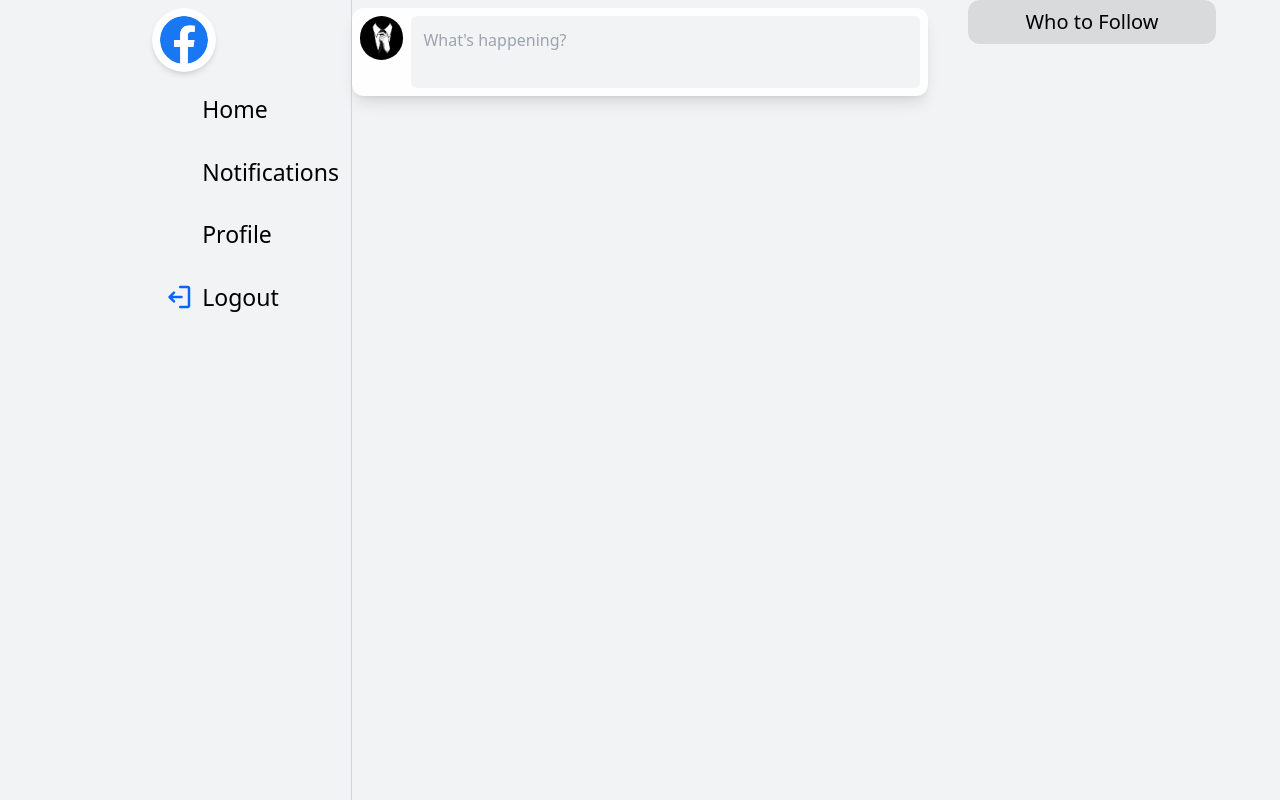
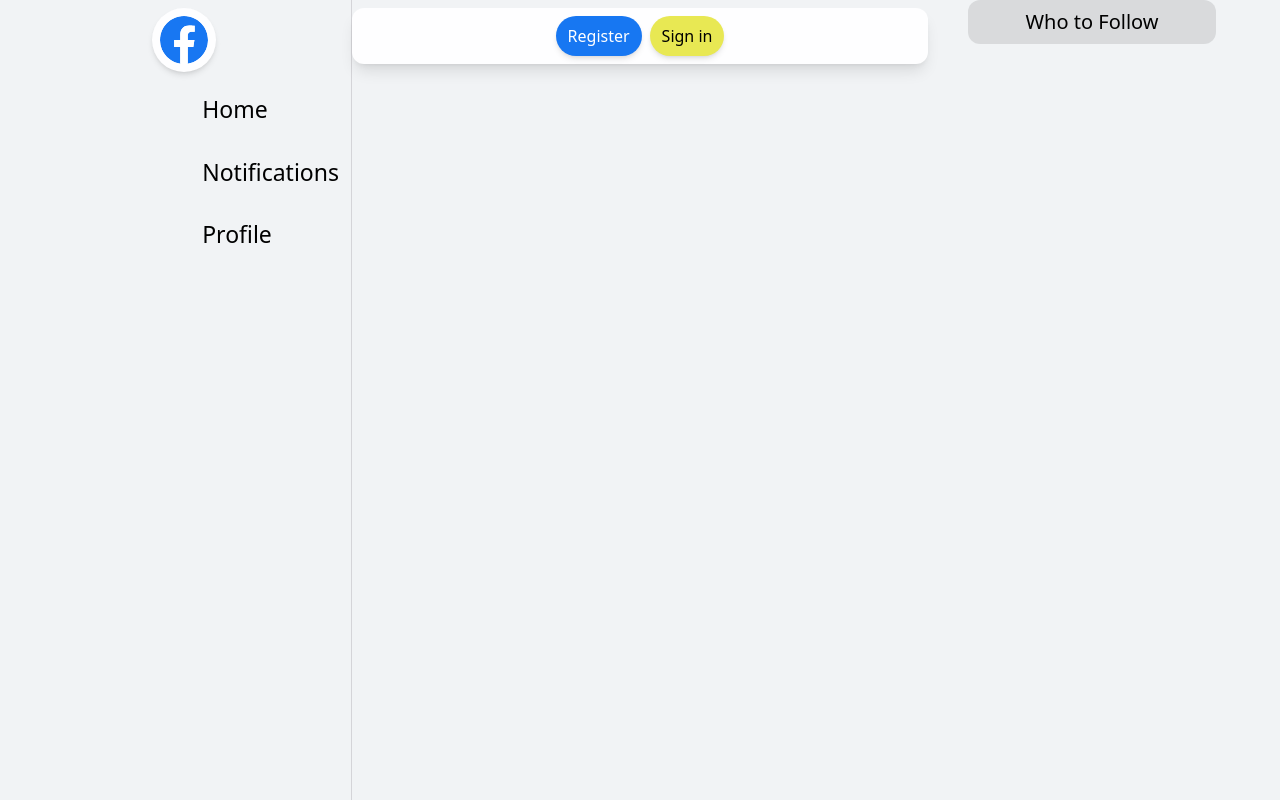
Before and after one commit to A-ryan-Kalra/facebook-fullstack-ytx, a Next.js app: page / in a window 1280 px wide. Built offline with nearby package versions, Linux system fonts and the light colour scheme; no server answers; some icons are missing.

Commit message:
working on post

```diff
--- a/components/Form.tsx
+++ b/components/Form.tsx
@@ -1,12 +1,21 @@
+import useCurrentUser from "@/hooks/useCurrentUser";
 import Image from "next/image";
 import React from "react";
+import RegisterModal from "./modals/RegisterModal";
+import useRegisterModal from "@/hooks/useRegister";
+import useLoginModal from "@/hooks/useLogin";
 
 interface FormProps {
   label: string;
 }
 function Form({ label }: FormProps) {
+  const { data: session } = useCurrentUser();
+  const register = useRegisterModal();
+  const login = useLoginModal();
+
   return (
     <div className="bg-[#FEFEFF] shadow-lg rounded-xl mt-2 p-2">
+      {session ? (
         <div className="flex gap-2">
           <div className="relative w-12 h-11  rounded-full">
             <Image
@@ -22,6 +31,22 @@ function Form({ label }: FormProps) {
             placeholder={label}
           />
         </div>
+      ) : (
+        <div className="flex items-center justify-center gap-2">
+          <button
+            className="bg-[#1777F2] hover:bg-opacity-80 shadow-md text-white px-3 py-2 rounded-full"
+            onClick={() => register.onOpen()}
+          >
+            Register
+          </button>
+          <button
+            className="bg-[#e8e853] hover:bg-opacity-80 shadow-md text-black px-3 py-2 rounded-full"
+            onClick={() => login.onOpen()}
+          >
+            Sign in
+          </button>
+        </div>
+      )}
     </div>
   );
 }
--- a/components/Modal.tsx
+++ b/components/Modal.tsx
@@ -1,5 +1,5 @@
 import { Icon } from "@iconify/react";
-import { ReactElement } from "react";
+import { ReactElement, useCallback } from "react";
 
 interface ModalProps {
   body?: ReactElement;
@@ -7,12 +7,36 @@ interface ModalProps {
   onClose: () => void;
   submit: () => void;
   toggle: () => void;
+  disabled?: boolean;
 }
 
-function Modal({ body, isOpen, toggle, onClose, submit }: ModalProps) {
+function Modal({
+  body,
+  isOpen,
+  toggle,
+  onClose,
+  submit,
+  disabled,
+}: ModalProps) {
+  const handleClose = useCallback(() => {
+    if (disabled) {
+      return;
+    }
+
+    onClose();
+  }, [onClose, disabled]);
+
+  const handleSubmit = useCallback(() => {
+    if (disabled) {
+      return;
+    }
+    submit();
+  }, [disabled, submit]);
+
   if (!isOpen) {
     return null;
   }
+
   return (
     <div className="fixed bg-black/20  inset-0 z-50">
       <div className="h-screen w-screen relative top-[27%] flex-col flex m-auto translate-y-[-27%]  px-10 py-5 gap-3 rounded-xl shadow-md bg-black max-w-3xl md:w-3/6 md:h-auto">
@@ -22,11 +46,14 @@ function Modal({ body, isOpen, toggle, onClose, submit }: ModalProps) {
             icon="jam:close"
             width={40}
             className="text-white cursor-pointer rounded-full hover:bg-white/30 transition duration-100"
-            onClick={() => onClose()}
+            onClick={handleClose}
           />
         </div>
         {body}
-        <div className="px-5 w-full flex  flex-col gap-5" onClick={submit}>
+        <div
+          className="px-5 w-full flex  flex-col gap-5"
+          onClick={handleSubmit}
+        >
           <button className="text-xl font-semibold hover:bg-white/80 mt-10 bg-white rounded-full px-5 py-3  ">
             Sign in
           </button>
--- a/components/layout/Sidebar.tsx
+++ b/components/layout/Sidebar.tsx
@@ -2,8 +2,11 @@ import React from "react";
 import SidebarItem from "./SidebarItem";
 import { Icon } from "@iconify/react";
 import { signOut } from "next-auth/react";
+import useCurrentUser from "@/hooks/useCurrentUser";
 
 function Sidebar() {
+  const { data: session } = useCurrentUser();
+
   const items = [
     {
       name: "Home",
@@ -36,6 +39,7 @@ function Sidebar() {
             href={item.href}
           />
         ))}
+        {session && (
           <SidebarItem
             name={"Logout"}
             icon={"material-symbols:logout-rounded"}
@@ -44,6 +48,7 @@ function Sidebar() {
             }}
             rotate={2}
           />
+        )}
       </div>
     </div>
   );
--- a/components/layout/SidebarItem.tsx
+++ b/components/layout/SidebarItem.tsx
@@ -1,7 +1,6 @@
 import React from "react";
 import { Icon } from "@iconify/react";
 import { useRouter } from "next/router";
-import useRegisterModal from "@/hooks/useRegister";
 
 interface SidebarItemProps {
   href?: string;
@@ -12,13 +11,12 @@ interface SidebarItemProps {
 }
 function SidebarItem({ href, name, icon, onClick, rotate }: SidebarItemProps) {
   const router = useRouter();
-  const register = useRegisterModal();
 
   const handleClick = () => {
     if (onClick) {
       return onClick();
     }
-    register.onOpen();
+
     router.push(`/${href}`);
   };
 
--- a/components/modals/LoginModal.tsx
+++ b/components/modals/LoginModal.tsx
@@ -3,6 +3,7 @@ import Modal from "../Modal";
 import useLoginModal from "@/hooks/useLogin";
 import useRegisterModal from "@/hooks/useRegister";
 import { signIn } from "next-auth/react";
+import { toast } from "react-hot-toast";
 
 function LoginModal() {
   const login = useLoginModal();
@@ -27,12 +28,15 @@ function LoginModal() {
       await signIn("credentials", {
         email,
         password,
+        // redirect: false,
       });
 
+      toast.success("Signed in successfully");
       login.onClose();
       setEmail("");
       setPassword("");
     } catch (error) {
+      toast.error("Something went wrong");
       console.log(error);
     }
   }, [email, password, login]);
@@ -63,6 +67,7 @@ function LoginModal() {
       onClose={login.onClose}
       submit={onSubmit}
       toggle={onToggle}
+      disabled={isLoading}
     />
   );
 }
--- a/components/modals/RegisterModal.tsx
+++ b/components/modals/RegisterModal.tsx
@@ -4,6 +4,7 @@ import Modal from "../Modal";
 import useLoginModal from "@/hooks/useLogin";
 import axios from "axios";
 import { signIn } from "next-auth/react";
+import { toast } from "react-hot-toast";
 
 function RegisterModal() {
   const register = useRegisterModal();
@@ -36,6 +37,8 @@ function RegisterModal() {
 
       setIsloading(false);
 
+      toast.success("Account created.");
+
       signIn("credentials", {
         email,
         password,
@@ -49,6 +52,8 @@ function RegisterModal() {
 
       register.onClose();
     } catch (error) {
+      toast.error("Something went wrong");
+
       console.log(error);
     } finally {
       setIsloading(false);
@@ -94,6 +99,7 @@ function RegisterModal() {
       isOpen={register.isOpen}
       onClose={register.onClose}
       submit={onSubmit}
+      disabled={isLoading}
     />
   );
 }
--- /dev/null
+++ b/hooks/useCurrentUser.ts
@@ -0,0 +1,10 @@
+import useSWR from "swr";
+import fetcher from "@/libs/fetcher";
+
+const useCurrentUser = () => {
+  const { data, error, isLoading, mutate } = useSWR("/api/current", fetcher);
+
+  return { data, error, isLoading, mutate };
+};
+
+export default useCurrentUser;
--- /dev/null
+++ b/libs/fetcher.ts
@@ -0,0 +1,5 @@
+import axios from "axios";
+
+const fetcher = (url: string) => axios.get(url).then((res) => res.data);
+
+export default fetcher;
--- /dev/null
+++ b/libs/serverAuth.ts
@@ -0,0 +1,23 @@
+import prisma from "@/libs/prismadb";
+import { authOptions } from "@/pages/api/auth/[...nextauth]";
+import { NextApiRequest, NextApiResponse } from "next";
+import { getServerSession } from "next-auth";
+
+const serverAuth = async (req: NextApiRequest, res: NextApiResponse) => {
+  const session = await getServerSession(req, res, authOptions);
+  if (!session?.user?.email) {
+    throw new Error("Not signed in");
+  }
+
+  const currentUser = await prisma.user.findUnique({
+    where: {
+      email: session?.user?.email as string,
+    },
+  });
+  if (!currentUser) {
+    throw new Error("Not signed in");
+  }
+  return { currentUser };
+};
+
+export default serverAuth;
--- a/package.json
+++ b/package.json
@@ -18,7 +18,9 @@
     "next-auth": "^4.24.5",
     "prisma": "^5.5.2",
     "react": "^18",
-    "react-dom": "^18"
+    "react-dom": "^18",
+    "react-hot-toast": "^2.4.1",
+    "swr": "^2.2.4"
   },
   "devDependencies": {
     "@iconify/react": "^4.1.1",
--- a/pages/_app.tsx
+++ b/pages/_app.tsx
@@ -5,12 +5,14 @@ import "@/styles/globals.css";
 import { Provider } from "jotai";
 import type { AppProps } from "next/app";
 import { SessionProvider } from "next-auth/react";
+import { Toaster } from "react-hot-toast";
 
 export default function App({ Component, pageProps }: AppProps) {
   return (
     <SessionProvider session={pageProps.session}>
       <Provider>
         <RegisterModal />
+        <Toaster />
         <LoginModal />
         <Layout>
           <Component {...pageProps} />
--- /dev/null
+++ b/pages/api/current.ts
@@ -0,0 +1,19 @@
+import serverAuth from "@/libs/serverAuth";
+import { NextApiRequest, NextApiResponse } from "next";
+
+export default async function handler(
+  req: NextApiRequest,
+  res: NextApiResponse
+) {
+  if (req.method !== "GET") {
+    return res.status(405).end();
+  }
+  try {
+    const { currentUser } = await serverAuth(req, res);
+
+    return res.status(200).json(currentUser);
+  } catch (error) {
+    console.log(error);
+    return res.status(400).end();
+  }
+}
```
Also changed, not shown: 1 other file (tests, documents, lock files or other folders). Lines whose indentation alone changed are shown as unchanged.
